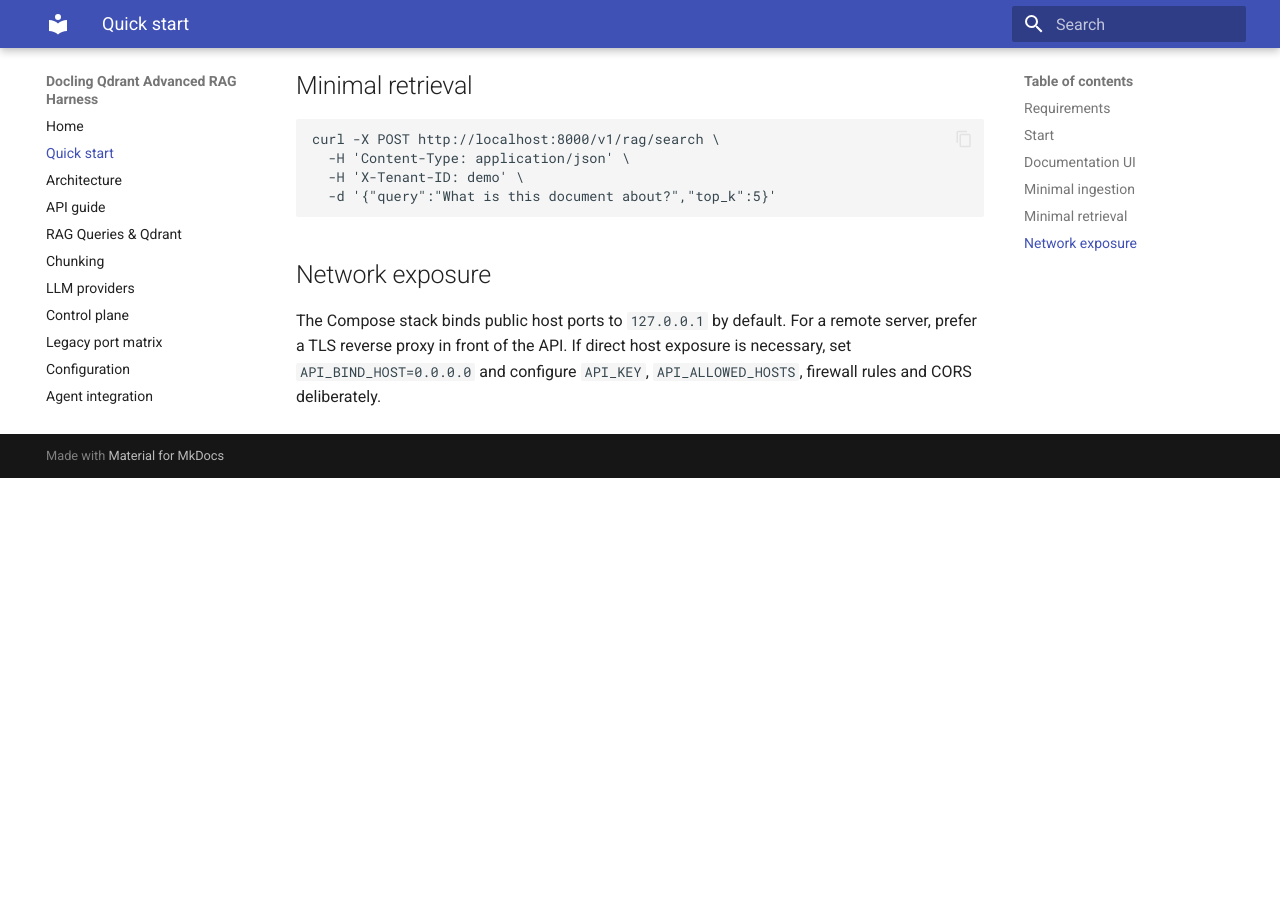
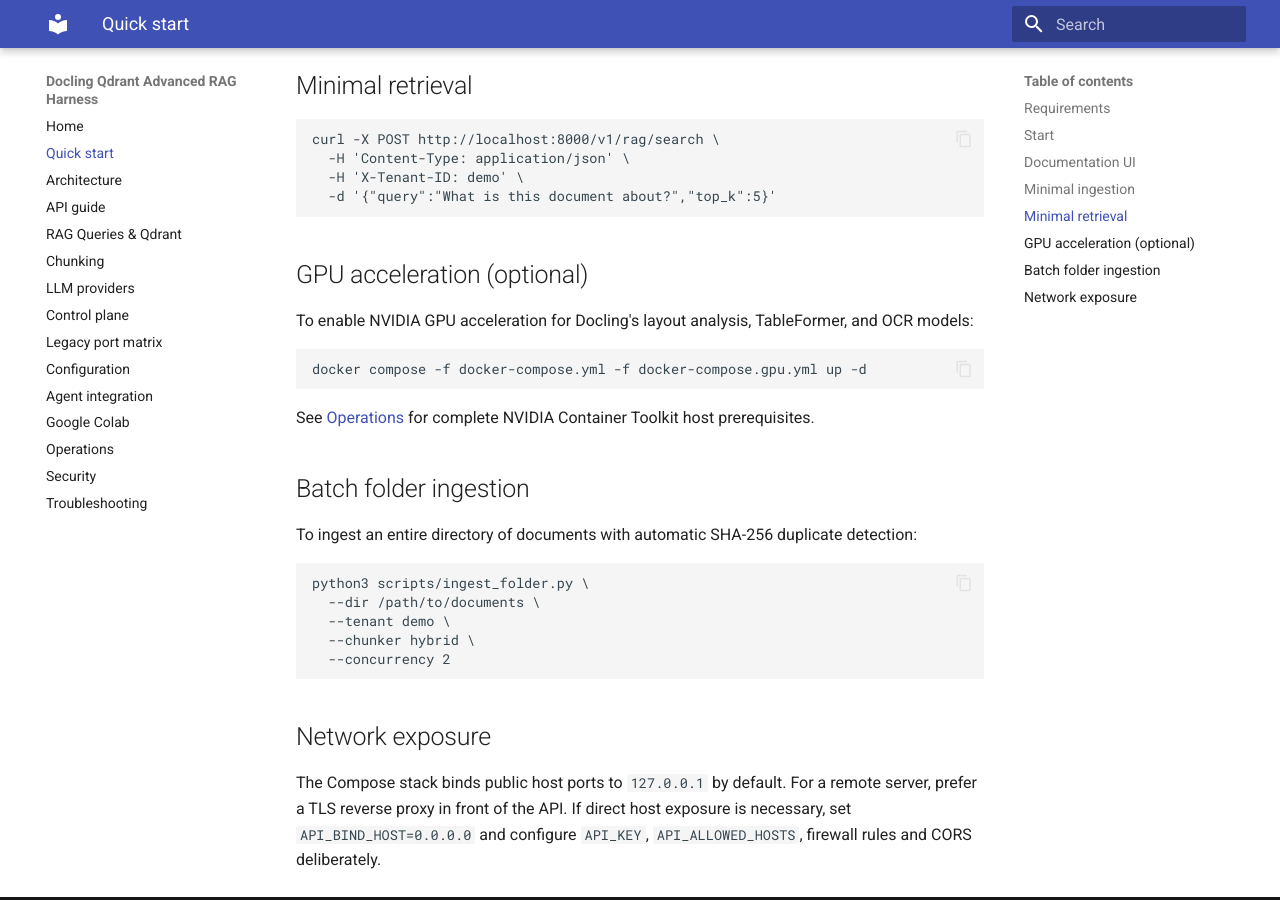
Before and after one commit to overcyber/docling-qdrant-rag-harness, an MkDocs documentation site: the page built from docs/quickstart.md, in a window 1280 px wide and 900 px high, scrolled down 1324 px. Built offline with MkDocs 1.6.1 and Material for MkDocs 9.7.7, drawn with Linux system fonts in a browser that asks for light colours; before the commit the page ends 1802 px from its top, so only the background shows below that.

Commit message:
docs: add batch folder ingestion guide, python RAG examples and scripts reference to README

````diff
--- a/docs/quickstart.md
+++ b/docs/quickstart.md
@@ -71,6 +71,28 @@
 ```
 
 
+## GPU acceleration (optional)
+
+To enable NVIDIA GPU acceleration for Docling's layout analysis, TableFormer, and OCR models:
+
+```bash
+docker compose -f docker-compose.yml -f docker-compose.gpu.yml up -d
+```
+
+See [Operations](operations.md#gpu-acceleration-and-docling-models) for complete NVIDIA Container Toolkit host prerequisites.
+
+## Batch folder ingestion
+
+To ingest an entire directory of documents with automatic SHA-256 duplicate detection:
+
+```bash
+python3 scripts/ingest_folder.py \
+  --dir /path/to/documents \
+  --tenant demo \
+  --chunker hybrid \
+  --concurrency 2
+```
+
 ## Network exposure
 
 The Compose stack binds public host ports to `127.0.0.1` by default. For a remote server, prefer a TLS reverse proxy in front of the API. If direct host exposure is necessary, set `API_BIND_HOST=0.0.0.0` and configure `API_KEY`, `API_ALLOWED_HOSTS`, firewall rules and CORS deliberately.
````
Also changed, not shown: README.md (+121 -3 lines).
